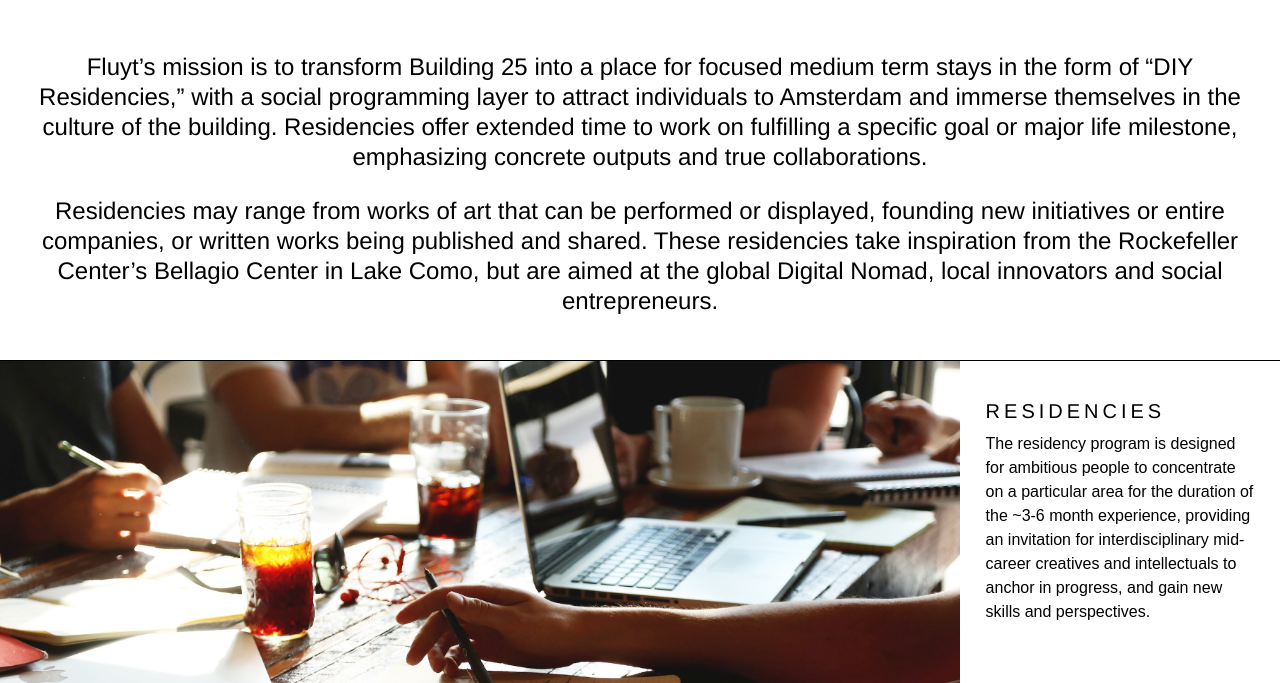
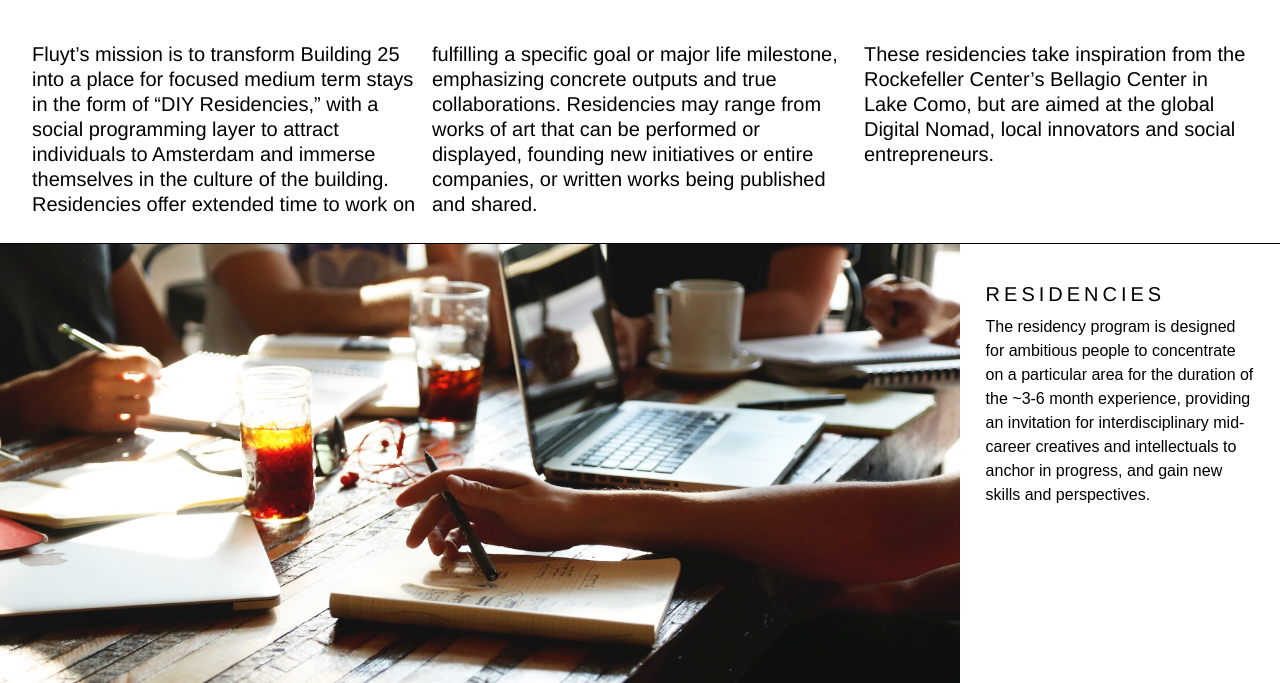
Before and after one commit to embassynetwork/fluyt.co, a Jekyll site: the page built from index.html, in a window 1280 px wide and 900 px high, scrolled down 325 px, cut to the strip 217-900 px from the top of the window. Built offline with Jekyll 4.4.1, drawn with Linux system fonts in a browser that asks for light colours; nearby versions of some CDN libraries; a script that is not in the unit is left out.

Commit message:
make 3 columns

```diff
--- a/index.html
+++ b/index.html
@@ -13,7 +13,7 @@
 
 <div class="fixed top-0 left-0 p2 white bg-transparant">
   <span class="caps nav" style="padding-right:1.5vw;"><a href="/#fluyt">Fluyt</a></span>
-  <span class="caps nav" style="padding-right:1.5vw;"><a href="/#fellows">Fellows</a></span>
+  <span class="caps nav" style="padding-right:1.5vw;"><a href="/#fellows">Residency</a></span>
   <span class="caps nav" style="padding-right:1.5vw;"><a href="/#guests">Guests</a></span>
   <span class="caps nav" style="padding-right:1.5vw;"><a href="/#community">Community</a></span>
   <span class="caps nav" style="padding-right:1.5vw;"><a href="/#theport">The Port</a></span>
@@ -29,16 +29,23 @@
   </div>
 </header>
 
+<div id="fluyt" class="clearfix px2">
+  <div class="sm-col sm-col-6 md-col-5 lg-col-4 px2 py2"><h3 class="lighter">Fluyt’s mission is to transform Building 25 into a place for focused medium term stays in the form of “DIY Residencies,” with a social programming layer to attract individuals to Amsterdam and immerse themselves in the culture of the building. Residencies offer extended time to work on</h3></div>
+  <div class="sm-col sm-col-6 md-col-7 lg-col-8 px2">
+    <div class="clearfix mxn2">
+      <div class="col col-6 px42 py2"><h3 class="lighter">fulfilling a specific goal or major life milestone, emphasizing concrete outputs and true collaborations. Residencies may range from works of art that can be performed or displayed, founding new initiatives or entire companies, or written works being published and shared.</h3></div>
+      <div class="col col-6 px2 py2"><h3 class="lighter">These residencies take inspiration from the Rockefeller Center’s Bellagio Center in Lake Como, but are aimed at the global Digital Nomad, local innovators and social entrepreneurs.</h3></div>
+    </div>
+  </div>
+</div>
 
-<div id="fellows">
+<!-- <div id="fluyt">
   <div class="clearfix negative-margin">
    <div class=" center px3 py3">
-      <h2 class="lighter">Fluyt’s mission is to transform Building 25 into a place for focused medium term stays in the form of “DIY Residencies,” with a social programming layer to attract individuals to Amsterdam and immerse themselves in the culture of the building. Residencies offer extended time to work on fulfilling a specific goal or major life milestone, emphasizing concrete outputs and true collaborations.
-      </h2>
-      <h2 class="lighter"> Residencies may range from works of art that can be performed or displayed, founding new initiatives or entire companies, or written works being published and shared. These residencies take inspiration from the Rockefeller Center’s Bellagio Center in Lake Como, but are aimed at the global Digital Nomad, local innovators and social entrepreneurs.</h2>
+      <h2 class="lighter">Fluyt’s mission is to transform Building 25 into a place for focused medium term stays in the form of “DIY Residencies,” with a social programming layer to attract individuals to Amsterdam and immerse themselves in the culture of the building. Residencies offer extended time to work on fulfilling a specific goal or major life milestone, emphasizing concrete outputs and true collaborations. Residencies may range from works of art that can be performed or displayed, founding new initiatives or entire companies, or written works being published and shared. These residencies take inspiration from the Rockefeller Center’s Bellagio Center in Lake Como, but are aimed at the global Digital Nomad, local innovators and social entrepreneurs.</h2>
    </div>
   </div>
-</div>
+</div> -->
 
 <hr />
 <div id="fellows">
```
